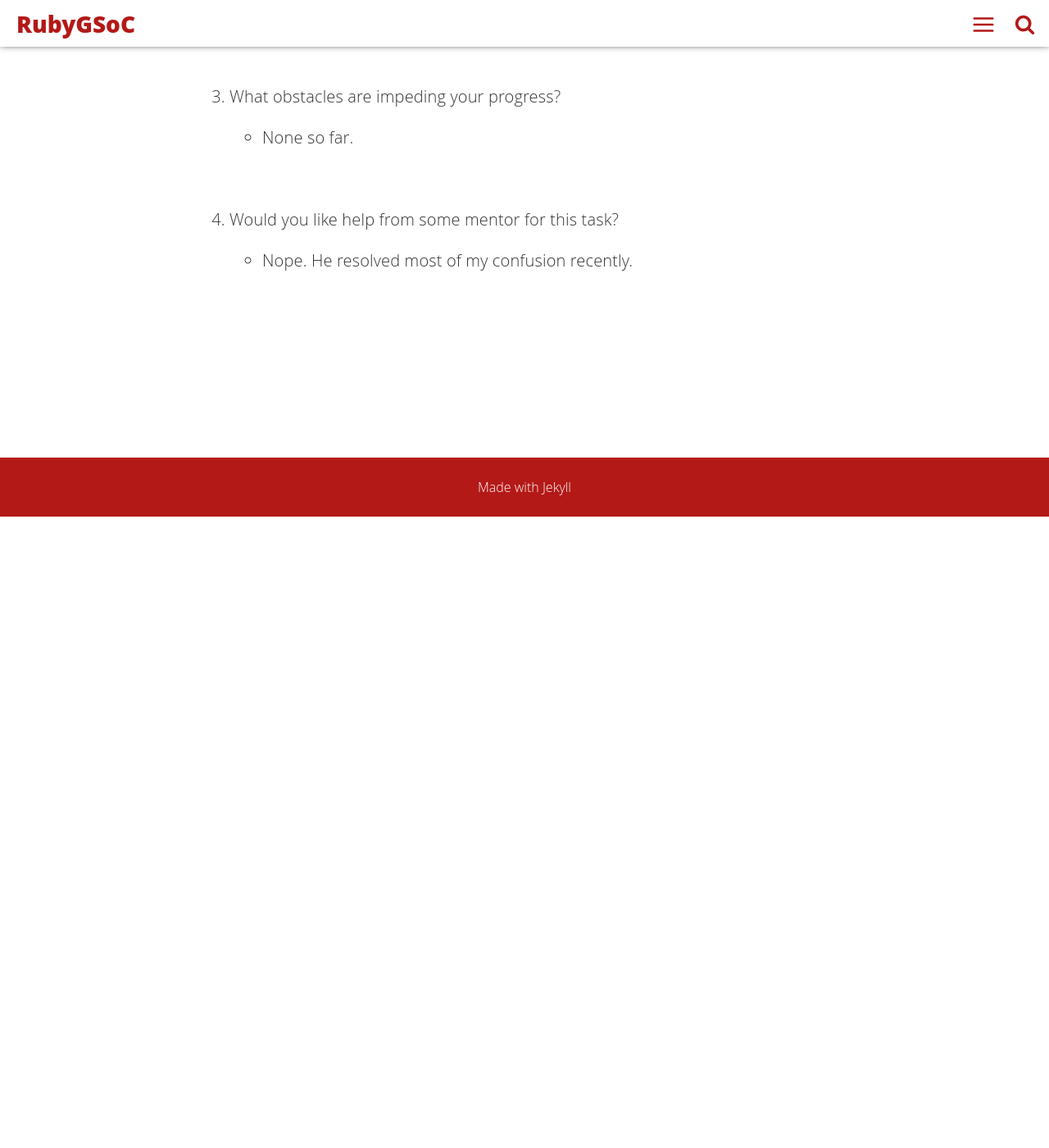
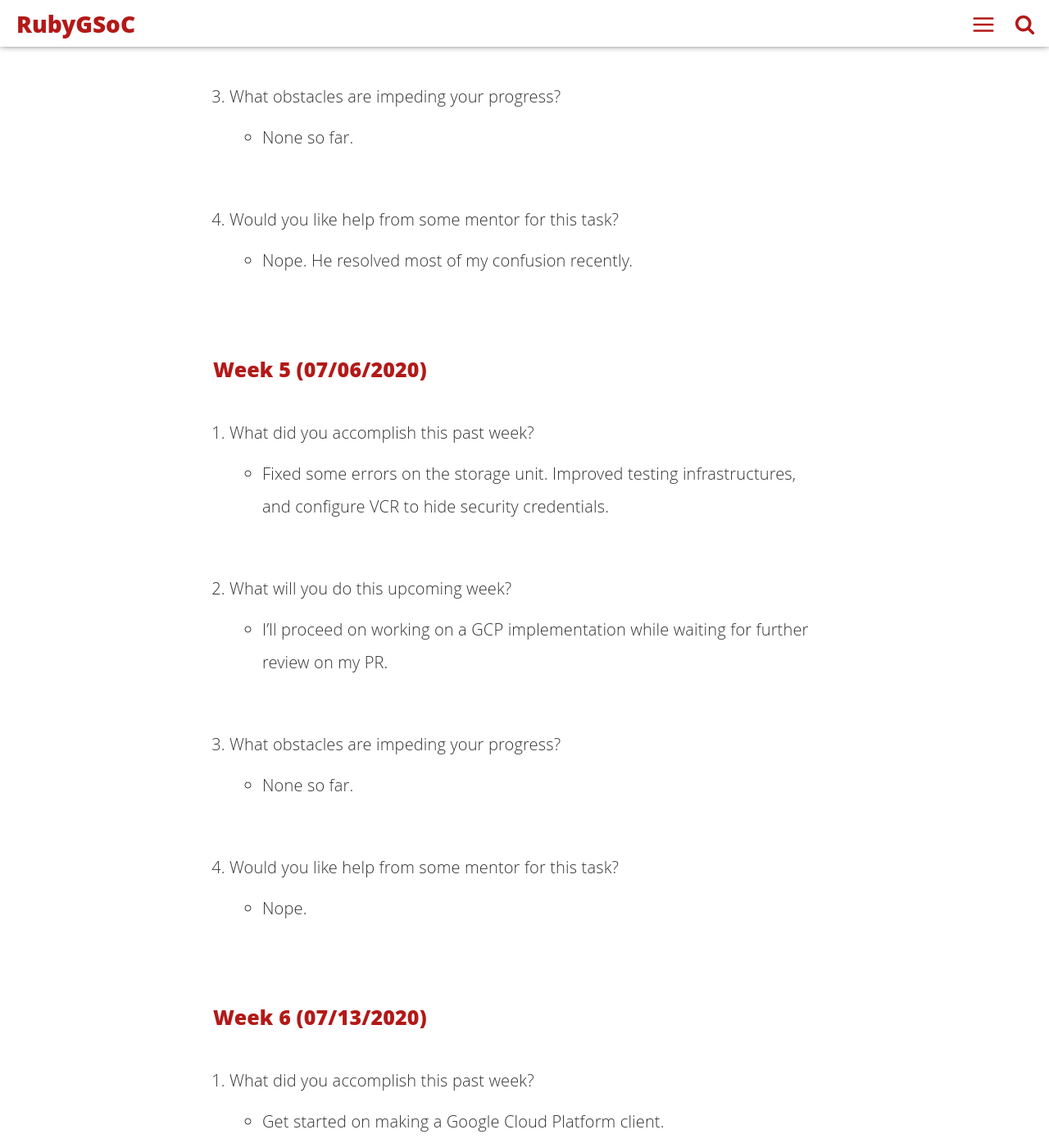
Before and after one commit to rubygsoc/rubygsoc.github.io, a Jekyll site: the page built from _posts/2020-06-13-add-backends-for-gemstash-storage-of-private-gems.md, in a window 1280 px wide and 1400 px high, scrolled down 2746 px. Shown: the whole window at 82% size. Built offline with Jekyll 4.4.1, drawn with Linux system fonts in a browser that asks for light colours; before the commit the page ends 3376 px from its top, so only the background shows below that; some of the changed text lies outside the part shown.

Commit message:
Week 5 and 6 Updates! - James (#15)
* Week 5 updates - James

* Week 6 updates - James

```diff
--- a/_posts/2020-06-13-add-backends-for-gemstash-storage-of-private-gems.md
+++ b/_posts/2020-06-13-add-backends-for-gemstash-storage-of-private-gems.md
@@ -48,3 +48,33 @@ This project would include extending Gemstash to support storing gems in other p
 
 1. Would you like help from some mentor for this task?
     - Nope. He resolved most of my confusion recently.
+
+### Week 5 (07/06/2020)
+
+
+1. What did you accomplish this past week?
+    - Fixed some errors on the storage unit. Improved testing infrastructures, and configure VCR to hide security credentials.
+
+1. What will you do this upcoming week?
+    - I'll proceed on working on a GCP implementation while waiting for further review on my PR.
+
+1. What obstacles are impeding your progress?
+    - None so far.
+
+1. Would you like help from some mentor for this task?
+    - Nope.
+
+### Week 6 (07/13/2020)
+
+
+1. What did you accomplish this past week?
+    - Get started on making a Google Cloud Platform client.
+
+1. What will you do this upcoming week?
+    - I'll keep working on that while waiting for my code to be reviewed.
+
+1. What obstacles are impeding your progress?
+    - None so far.
+
+1. Would you like help from some mentor for this task?
+    - Nope.
```
